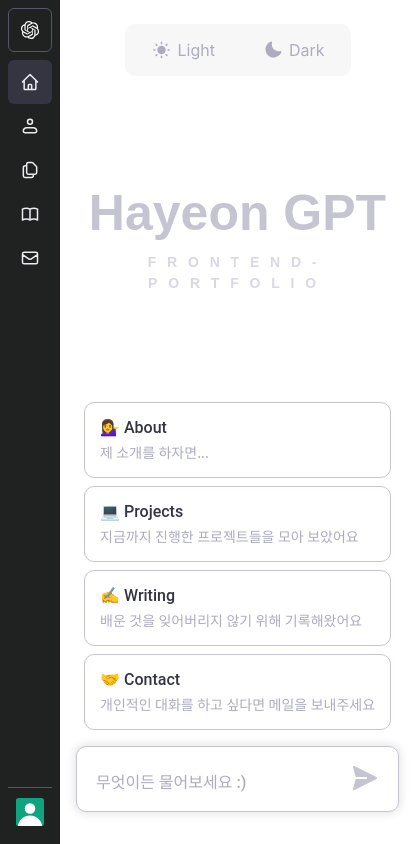
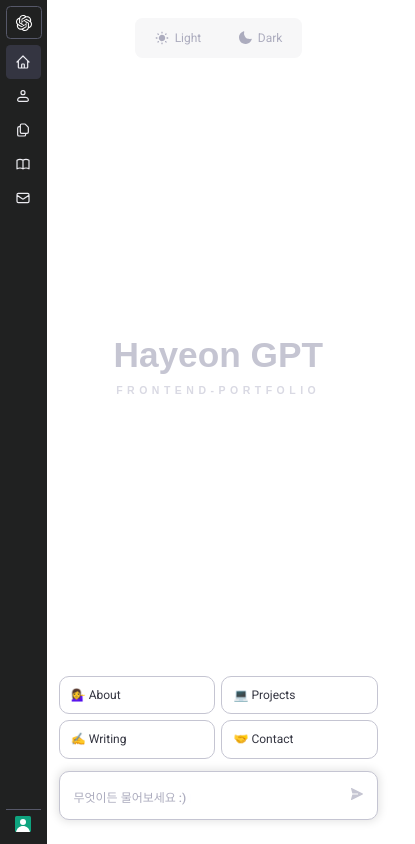
Before and after one commit to likeyeon/Portfolio, a React (Create React App) app: page / in a window 390 px wide. Shown: the whole page, 415 px wide, since content can reach past the window. Built offline with nearby package versions, Linux system fonts and the light colour scheme.

Commit message:
refactor: #6 반응형 및 세부 디자인 수정

```diff
--- a/src/layouts/Layout.js
+++ b/src/layouts/Layout.js
@@ -6,7 +6,7 @@
   return (
     <div className={style.wrapper}>
       <NavBar />
-      <div className={style.content_wrapper}>
+      <div className={style.contents}>
         <Outlet />
       </div>
     </div>
--- a/src/pages/Main.js
+++ b/src/pages/Main.js
@@ -21,17 +21,17 @@
                   <li className={style.item}>
                     <Link to="/about">
                       <h2 className={style.item__title}>💁‍♀️ About</h2>
-                      <p className={style.item__description}>
+                      <div className={style.item__description}>
                         제 소개를 하자면...
-                      </p>
+                      </div>
                     </Link>
                   </li>
                   <li className={style.item}>
                     <Link to="/project">
                       <h2 className={style.item__title}>💻 Projects</h2>
-                      <p className={style.item__description}>
+                      <div className={style.item__description}>
                         지금까지 진행한 프로젝트들을 모아 보았어요
-                      </p>
+                      </div>
                     </Link>
                   </li>
                 </div>
@@ -39,17 +39,17 @@
                   <li className={style.item}>
                     <Link to="/writing">
                       <h2 className={style.item__title}>✍️ Writing</h2>
-                      <p className={style.item__description}>
+                      <div className={style.item__description}>
                         배운 것을 잊어버리지 않기 위해 기록해왔어요
-                      </p>
+                      </div>
                     </Link>
                   </li>
                   <li className={style.item}>
                     <Link to="/contact">
                       <h2 className={style.item__title}>🤝 Contact</h2>
-                      <p className={style.item__description}>
+                      <div className={style.item__description}>
                         개인적인 대화를 하고 싶다면 메일을 보내주세요
-                      </p>
+                      </div>
                     </Link>
                   </li>
                 </div>
--- a/src/styles/_color.scss
+++ b/src/styles/_color.scss
@@ -25,15 +25,15 @@
   ),
   "background": (
     "light": $white,
-    "dark": $gray-700,
+    "dark": $gray-800,
   ),
   "themeModeBar": (
     "btn-active-bg": $white,
     "bg": $gray-50,
     "text": $gray-400,
     "text-active": $gray-900,
-    "dark-btn-active-bg": $gray-600,
-    "dark-bg": $gray-800,
+    "dark-btn-active-bg": $gray-700,
+    "dark-bg": $gray-900,
     "dark-text": $gray-400,
     "dark-text-active": $white,
   ),
--- a/src/styles/global.scss
+++ b/src/styles/global.scss
@@ -1,4 +1,6 @@
 @use "color";
+@use "util";
+@import url("https://fonts.googleapis.com/css2?family=Roboto:wght@400;500;700&display=swap");
 
 :root[data-theme="light"] {
   background: color.theme-color("background", "light");
@@ -14,9 +16,10 @@
 
 body {
   margin: 0;
-  font-family: -apple-system, BlinkMacSystemFont, "Segoe UI", "Roboto", "Oxygen",
-    "Ubuntu", "Cantarell", "Fira Sans", "Droid Sans", "Helvetica Neue",
-    sans-serif;
+  font-family: "Roboto", sans-serif;
+  font-style: normal;
+  font-size: util.rem(16px);
+  line-height: normal;
   -webkit-font-smoothing: antialiased;
   -moz-osx-font-smoothing: grayscale;
   width: 100%;
@@ -29,3 +32,13 @@
   font-family: source-code-pro, Menlo, Monaco, Consolas, "Courier New",
     monospace;
 }
+
+@media (max-width: util.rem(420px)) {
+  html {
+    font-size: 12px;
+  }
+  svg {
+    width: 16px;
+    height: 16px;
+  }
+}
--- a/src/styles/layout.module.scss
+++ b/src/styles/layout.module.scss
@@ -1,10 +1,9 @@
-@use "color";
-
 .wrapper {
   display: flex;
+  height: 100vh;
 }
 
-.content_wrapper {
+.contents {
   display: flex;
   flex-direction: column;
   width: 100%;
--- a/src/styles/main.module.scss
+++ b/src/styles/main.module.scss
@@ -10,6 +10,7 @@
   flex-direction: column;
   justify-content: space-between;
   height: 100%;
+  padding: 0 util.rem(16px);
 }
 
 .title {
@@ -21,7 +22,7 @@
   &__head {
     color: color.$gray-300;
     font-family: Arial;
-    font-size: util.rem(100px);
+    font-size: util.rem(94px);
     font-style: normal;
     font-weight: 700;
     line-height: normal;
@@ -37,14 +38,13 @@
     font-style: normal;
     font-weight: 700;
     line-height: 147.49%;
-    letter-spacing: 10.8px;
+    letter-spacing: util.rem(10.8px);
     margin: 0;
   }
 }
 
 .main-below {
   margin: 0 auto;
-  padding: 0 1rem;
 }
 
 .menu {
@@ -54,7 +54,6 @@
     flex-direction: column;
     gap: 0.5rem;
     margin-bottom: 1rem;
-    padding: 0 0.5rem;
   }
 }
 
@@ -73,20 +72,14 @@
 
   &__title {
     color: color.$gray-800;
-    font-family: Roboto;
-    font-size: 16px;
-    font-style: normal;
-    font-weight: 500;
+    font-size: util.rem(16px);
     line-height: normal;
     margin-bottom: util.rem(5px);
   }
 
   &__description {
     color: color.$gray-400;
-    font-family: Roboto;
-    font-size: 14px;
-    font-style: normal;
-    font-weight: 500;
+    font-size: util.rem(14px);
     line-height: normal;
     text-wrap: nowrap;
   }
@@ -188,7 +181,7 @@
   }
 }
 
-@media screen and (max-width: util.rem(1024px)) {
+@media screen and (max-width: util.rem(1023px)) {
   .item {
     width: 100%;
 
@@ -202,15 +195,36 @@
   .input {
     width: 100%;
   }
+}
+
+@media screen and (max-width: util.rem(767px)) {
+  .item {
+    h2 {
+      margin: 0;
+    }
+    &__group {
+      flex-direction: row;
+    }
+    &__description {
+      display: none;
+    }
+  }
 
   .title {
     &__head {
-      font-size: util.rem(50px);
+      font-size: util.rem(47px);
       margin-bottom: util.rem(10px);
     }
 
     &__sub {
       font-size: util.rem(14px);
+      letter-spacing: util.rem(6px);
     }
   }
 }
+
+@media screen and (max-width: util.rem(420px)) {
+  .input--icon {
+    top: 1.3rem;
+  }
+}
--- a/src/styles/navBar.module.scss
+++ b/src/styles/navBar.module.scss
@@ -98,7 +98,7 @@
   color: color.$white;
 }
 
-@media screen and (max-width: util.rem(640px)) {
+@media screen and (max-width: util.rem(767px)) {
   .nav {
     display: none;
 
@@ -116,3 +116,9 @@
     padding: 0.5rem;
   }
 }
+
+@media screen and (max-width: util.rem(420px)) {
+  .profile {
+    justify-content: center;
+  }
+}
--- a/src/styles/reset.css
+++ b/src/styles/reset.css
@@ -5,6 +5,12 @@
 
 * {
   box-sizing: border-box;
+}
+a {
+  text-decoration: none;
+}
+a:visited {
+  text-decoration: none;
 }
 html,
 body,
@@ -15,21 +21,12 @@
 iframe,
 blockquote,
 pre,
-a {
-  text-decoration: none;
-}
-a:visited {
-  text-decoration: none;
-}
 h1,
 h2,
 h3,
 h4,
 h5,
-h6,
-p {
-  margin: 0;
-}
+h6 p,
 abbr,
 acronym,
 address,
```
